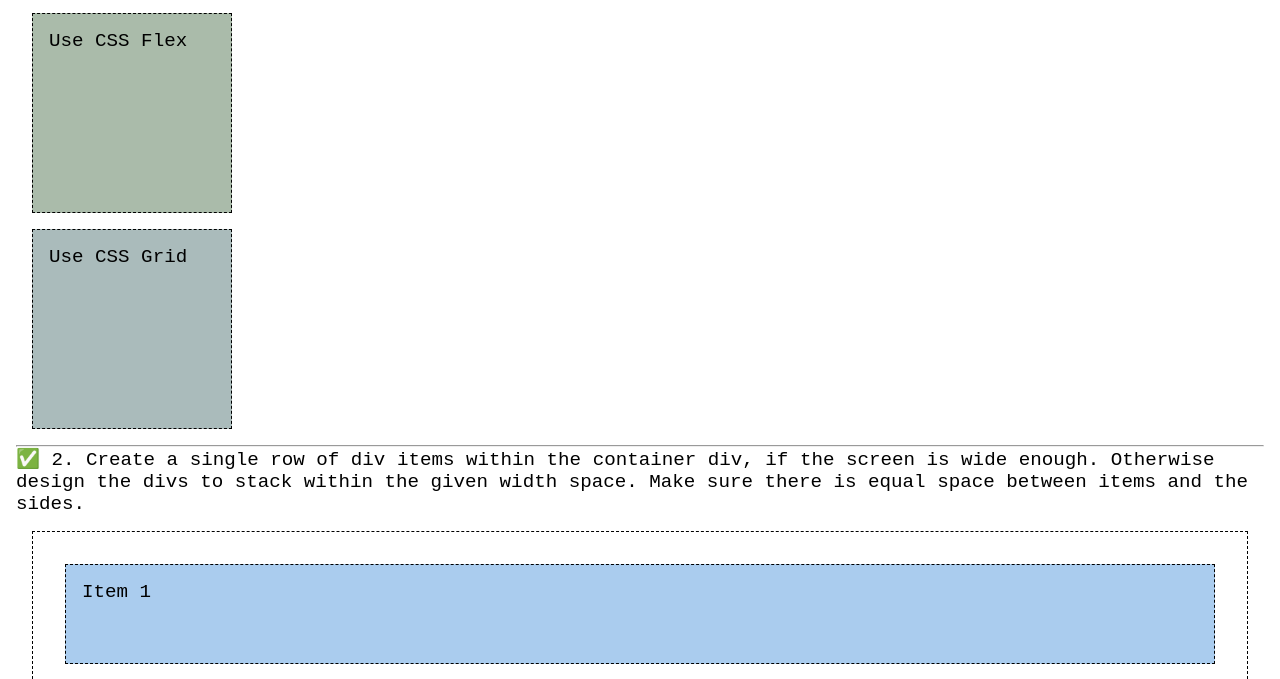
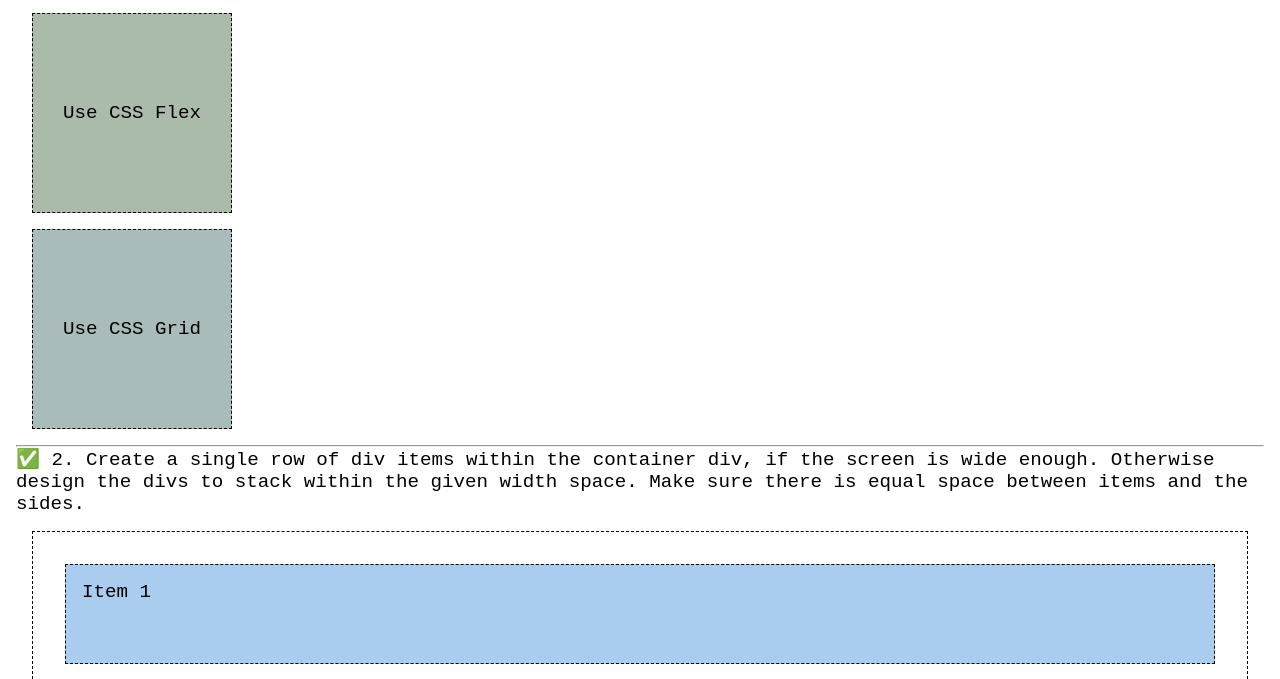
Before and after one commit to favoursamuel-dotcom/wdd130, a plain HTML site: page week04/layout-exercises.html in a window 1280 px wide. Shown: the part 111-790 px from the top of the page. Drawn offline with Linux system fonts and the light colour scheme.

Commit message:
worked on week 4

```diff
--- a/week04/styles/layout-exercises.css
+++ b/week04/styles/layout-exercises.css
@@ -23,14 +23,17 @@ div {
 
 .flex {
     background-color: #aba;
-    /* write declarations here */
+    display: flex;
+    flex-direction: column;
+    justify-content: center;
+    align-items: center;
 
 }
 
 .grid {
     background-color: #abb;
-    /* write declarations here */
-
+    display: grid;
+    place-items: center;
 }
 
 .container2 {
```
